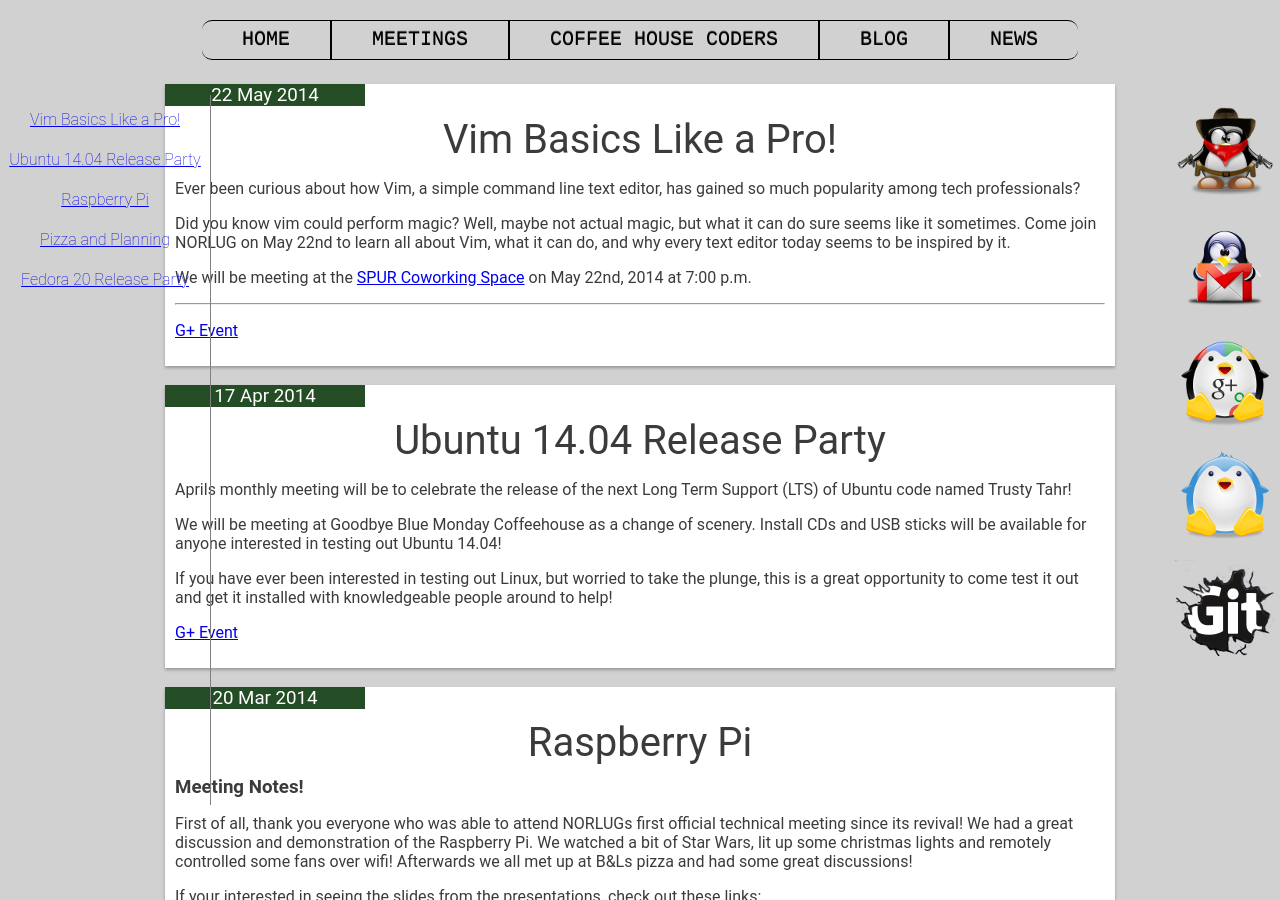
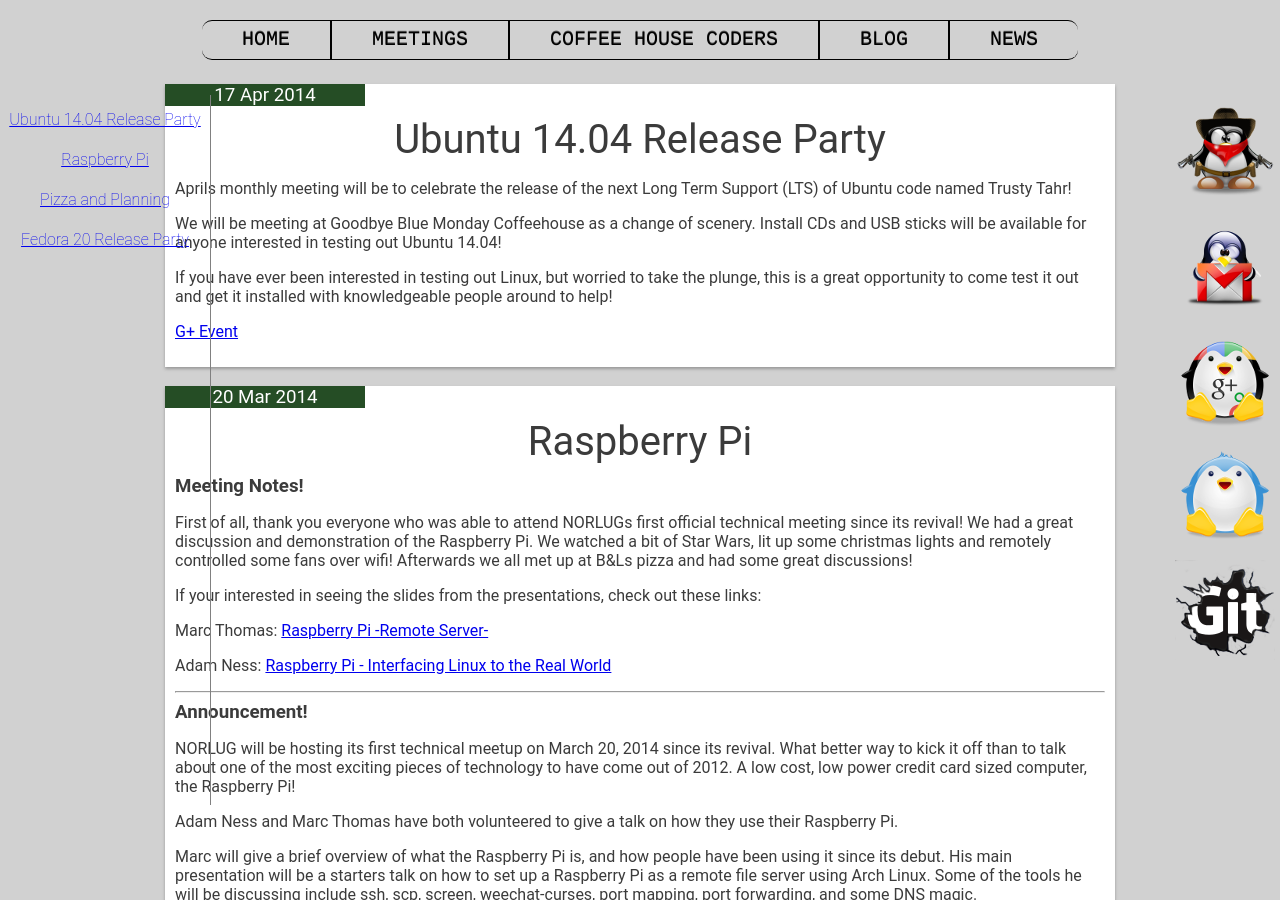
Before and after one commit to norlug/norlug.github.io, a Jekyll site: the page built from meetings/index.html, in a window 1280 px wide and 900 px high. Built offline with Jekyll 4.4.1, drawn with Linux system fonts in a browser that asks for light colours.

Commit message:
Updated dates

```diff
--- a/_posts/2014-5-22-VimBasicsPro.markdown
+++ /dev/null
@@ -1,17 +0,0 @@
----
-layout: meetingTemplate
-title:  "Vim Basics Like a Pro!"
-category: "meetings"
-author: "Marc Thomas"
-date:   2014-5-22 12:00:00
----
-
-Ever been curious about how Vim, a simple command line text editor, has gained so much popularity among tech professionals?
-
-Did you know vim could perform magic? Well, maybe not actual magic, but what it can do sure seems like it sometimes. Come join NORLUG on May 22nd to learn all about Vim, what it can do, and why every text editor today seems to be inspired by it.
-
-
-We will be meeting at the <a href="https://www.google.com/maps/place/313+1%2F2+Division+St+S/@44.4569015,-93.1596518,17z/data=!3m1!4b1!4m2!3m1!1s0x87f653c708dab4b3:0x7826288e9b2cdb61">SPUR Coworking Space</a> on May 22nd, 2014 at 7:00 p.m.
-
----
-<a href="https://plus.google.com/u/0/events/c97s6p34h4ebm82bmm1q7atbtg4?authkey=CJOj-JLgrsi81wE" target="_blank">G+ Event</a>
--- a/index.html
+++ b/index.html
@@ -36,10 +36,10 @@
 </section>
 
 <section class="card right large">
-        <h3 class="header left"> Event - 5/22/2014 </h3>
+        <h3 class="header left"> Event - 6/26/2014 </h3>
         <p class="content left">
         <p class="welcomePageBlogTitle" >Vim Basics like a Pro!</p>
-        NORLUG's May installment of our technical meetings is the first in what might turn into a series of text editors. We are kicking it off with Vim, an amazing little tool that is more than it seems. See <a href ="http://www.norlug.org/meetings">here</a> for the details!
+        NORLUG's June installment of our technical meetings is the first in what might turn into a series of text editors. We are kicking it off with Vim, an amazing little tool that is more than it seems. See <a href ="http://www.norlug.org/meetings">here</a> for the details!
 </section>
 
 <section class="card">
```
